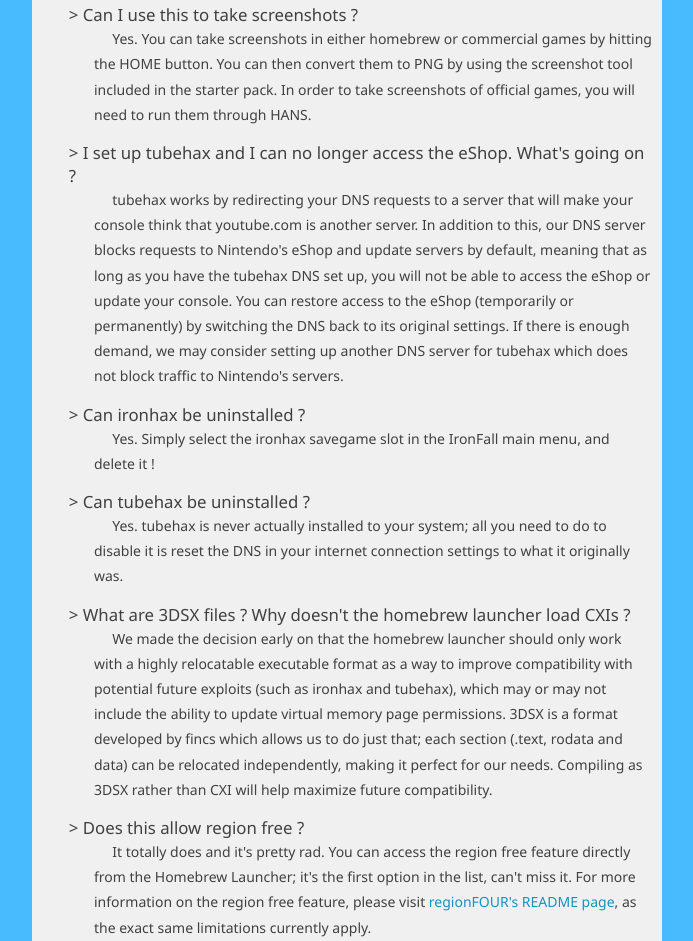
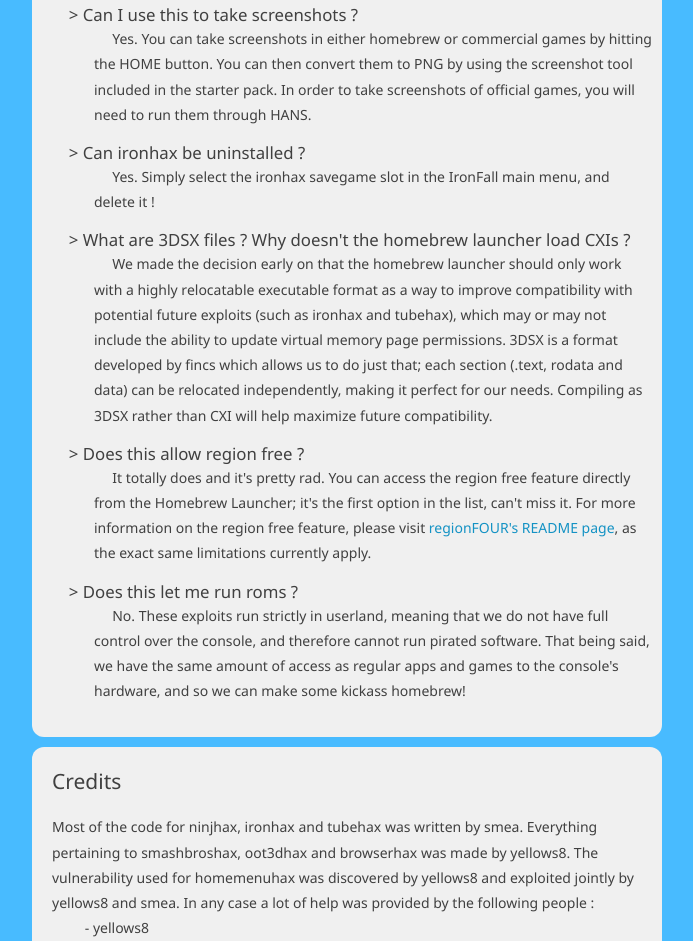
Before and after one commit to smealum/3ds, a plain HTML site: page index.html in a window 1280 px wide. Shown: the part 2074-3015 px from the top of the page, without its empty margins (293-986 px from the left). Drawn offline with Linux system fonts and the light colour scheme; a web font is replaced by a local one.

Commit message:
Remove Tubehax FAQ
RIP Tubehax

```diff
--- a/index.html
+++ b/index.html
@@ -268,27 +268,11 @@
         </p>
 
         <h3 style="padding-left: 1em;">
-            &gt; I set up tubehax and I can no longer access the eShop. What's going on ?
-        </h3>
-        <p style="padding-left: 3em;">
-            &nbsp;&nbsp;&nbsp;&nbsp;
-            tubehax works by redirecting your DNS requests to a server that will make your console think that youtube.com is another server. In addition to this, our DNS server blocks requests to Nintendo's eShop and update servers by default, meaning that as long as you have the tubehax DNS set up, you will not be able to access the eShop or update your console. You can restore access to the eShop (temporarily or permanently) by switching the DNS back to its original settings. If there is enough demand, we may consider setting up another DNS server for tubehax which does not block traffic to Nintendo's servers.
-        </p>
-
-        <h3 style="padding-left: 1em;">
             &gt; Can ironhax be uninstalled ?
         </h3>
         <p style="padding-left: 3em;">
             &nbsp;&nbsp;&nbsp;&nbsp;
             Yes. Simply select the ironhax savegame slot in the IronFall main menu, and delete it !
-        </p>
-
-        <h3 style="padding-left: 1em;">
-            &gt; Can tubehax be uninstalled ?
-        </h3>
-        <p style="padding-left: 3em;">
-            &nbsp;&nbsp;&nbsp;&nbsp;
-            Yes. tubehax is never actually installed to your system; all you need to do to disable it is reset the DNS in your internet connection settings to what it originally was.
         </p>
 
         <h3 style="padding-left: 1em;">
```
